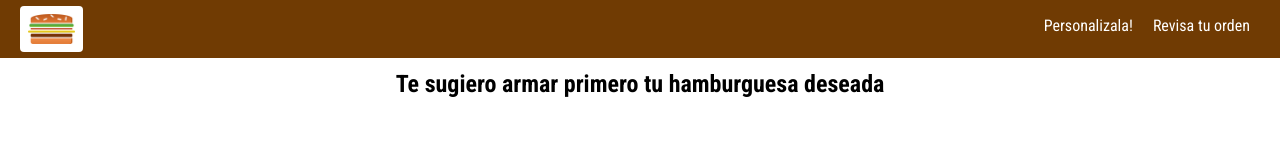
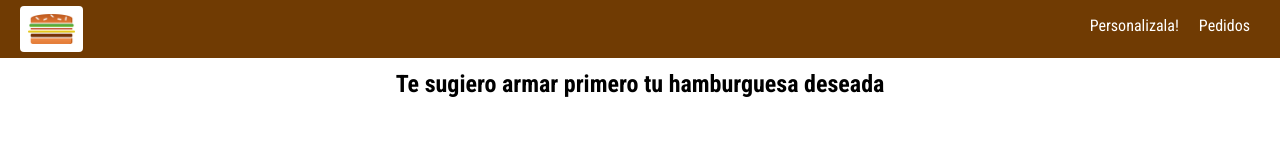
Before and after one commit to ferdroid8080/Burgernow, a React app: page /checkout in a window 1280 px wide. Shown: the top 160 px of the page. Built offline with nearby package versions, Linux system fonts and the light colour scheme.

Commit message:
agregada la ruta de los pedidos al router de App y a los Links de la navegacion

```diff
--- a/src/App.js
+++ b/src/App.js
@@ -6,6 +6,8 @@ import './App.css';
 import Layout from './hoc/Layout/Layout';
 import BurgerBuilder from './containers/BurgerBuilder/BurgerBuilder';
 import Checkout from './containers/Checkout/Checkout';
+import Orders from './containers/Orders/Orders';
+
 
 class App extends Component {
   render() {
@@ -14,6 +16,7 @@ class App extends Component {
         <Layout>
             <Switch>
               <Route path='/checkout' component={Checkout} />
+              <Route path='/orders' component={Orders} />
               <Route path='/' component={BurgerBuilder} />
             </Switch>
         </Layout>
--- a/src/components/Navigation/NavigationContainer/NavItem/NavItem.js
+++ b/src/components/Navigation/NavigationContainer/NavItem/NavItem.js
@@ -6,7 +6,7 @@ import Stylesheet from './NavItem.css';
 
 const navItem = (props) => (
     <li className={Stylesheet.NavItem}>
-        <NavLink to={props.link}>{props.children}</NavLink>
+        <NavLink to={props.link} exact={props.exact} activeClassName={Stylesheet.active}>{props.children}</NavLink>
     </li>
 )
 
--- a/src/components/Navigation/NavigationContainer/NavigationContainer.js
+++ b/src/components/Navigation/NavigationContainer/NavigationContainer.js
@@ -7,8 +7,8 @@ import NavItem from './NavItem/NavItem';
 
 const navigationContainer = (props) => (
     <ul className={Stylesheet.NavigationContainer}>
-        <NavItem link="/builder">Personalizala!</NavItem>
-        <NavItem link="/checkout">Revisa tu orden</NavItem>
+        <NavItem link="/" exact>Personalizala!</NavItem>
+        <NavItem link="/orders">Pedidos</NavItem>
     </ul>
 )
 
```
